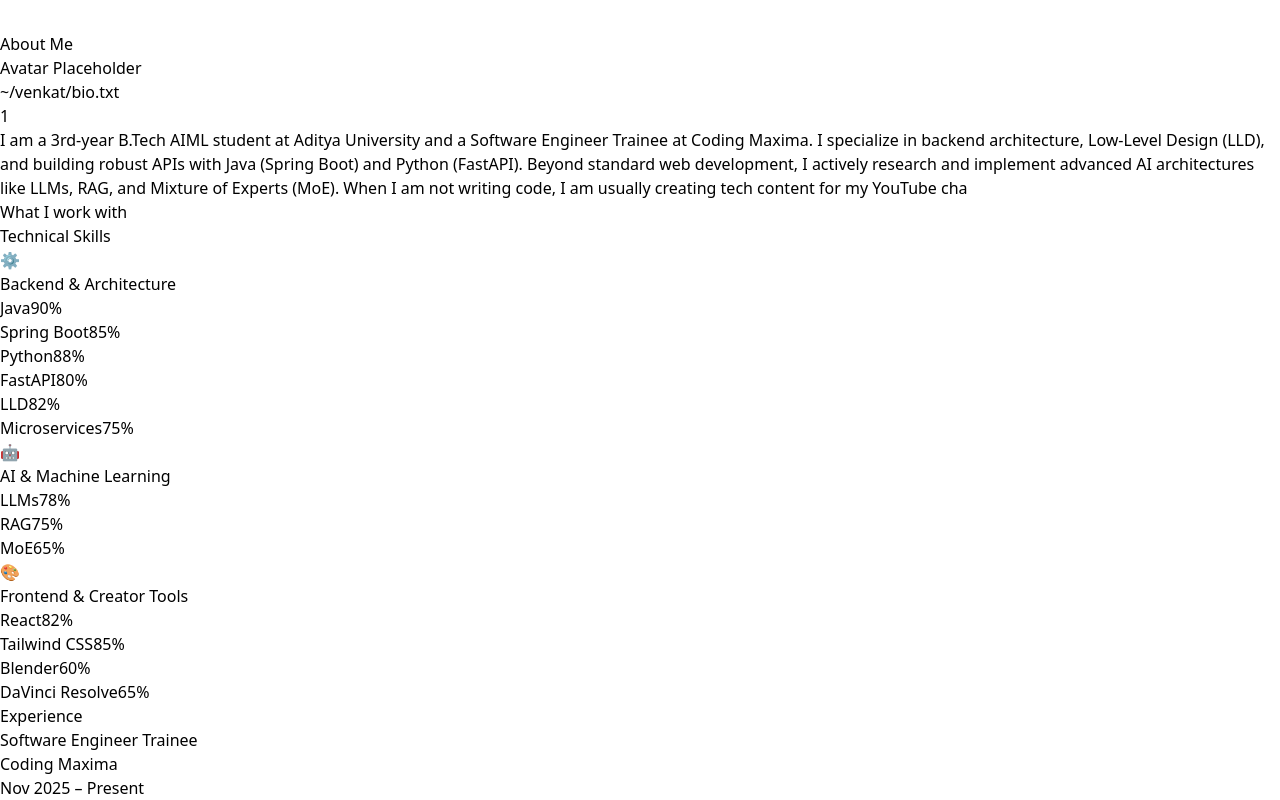
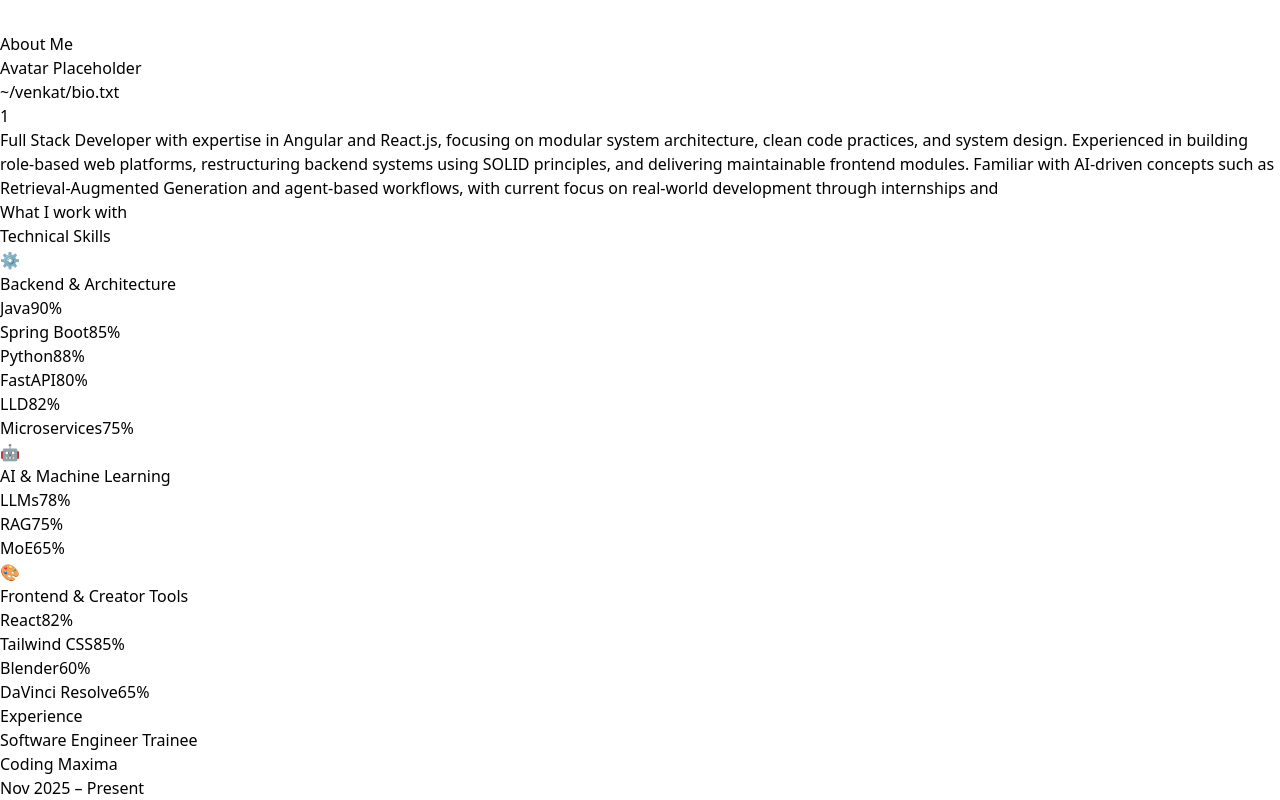
Before and after one commit to ganesh714/venkat-dev-portfolio, a React (Vite) app: page / in a window 1280 px wide. Shown: the part 1680-2480 px from the top of the page. Built offline with nearby package versions, Linux system fonts and the light colour scheme.

Commit message:
docs: refine About section bio to highlight Full Stack expertise

```diff
--- a/src/components/About.jsx
+++ b/src/components/About.jsx
@@ -1,7 +1,7 @@
 import React, { useState, useEffect, useRef } from 'react';
 import { motion, useInView } from 'framer-motion';
 
-const bioText = "I am a 3rd-year B.Tech AIML student at Aditya University and a Software Engineer Trainee at Coding Maxima. I specialize in backend architecture, Low-Level Design (LLD), and building robust APIs with Java (Spring Boot) and Python (FastAPI). Beyond standard web development, I actively research and implement advanced AI architectures like LLMs, RAG, and Mixture of Experts (MoE). When I am not writing code, I am usually creating tech content for my YouTube channel, evgdevs, or diving into 3D modeling.";
+const bioText = "Full Stack Developer with expertise in Angular and React.js, focusing on modular system architecture, clean code practices, and system design. Experienced in building role-based web platforms, restructuring backend systems using SOLID principles, and delivering maintainable frontend modules. Familiar with AI-driven concepts such as Retrieval-Augmented Generation and agent-based workflows, with current focus on real-world development through internships and production projects.";
 
 const Typewriter = ({ text }) => {
   const [displayedText, setDisplayedText] = useState('');
```
